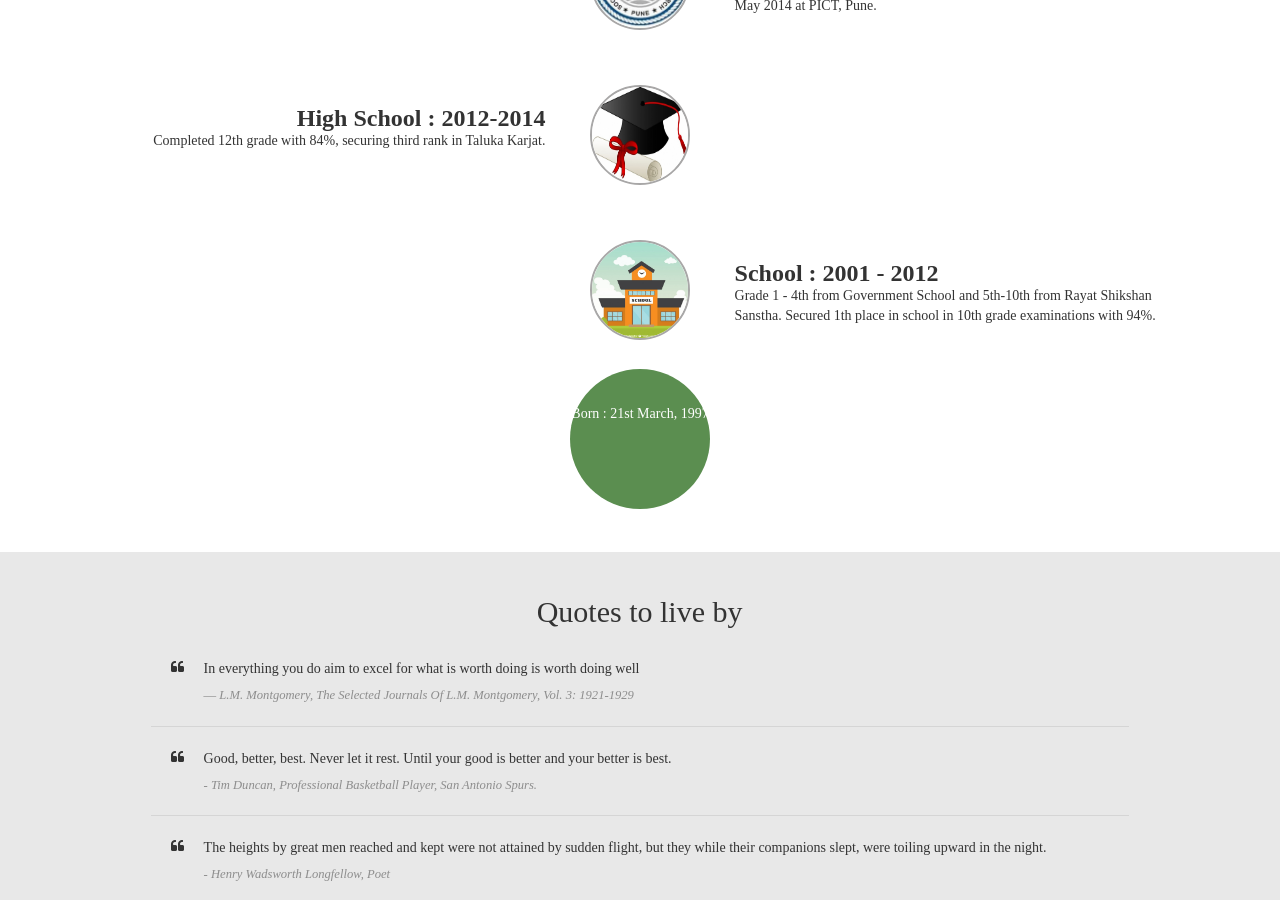
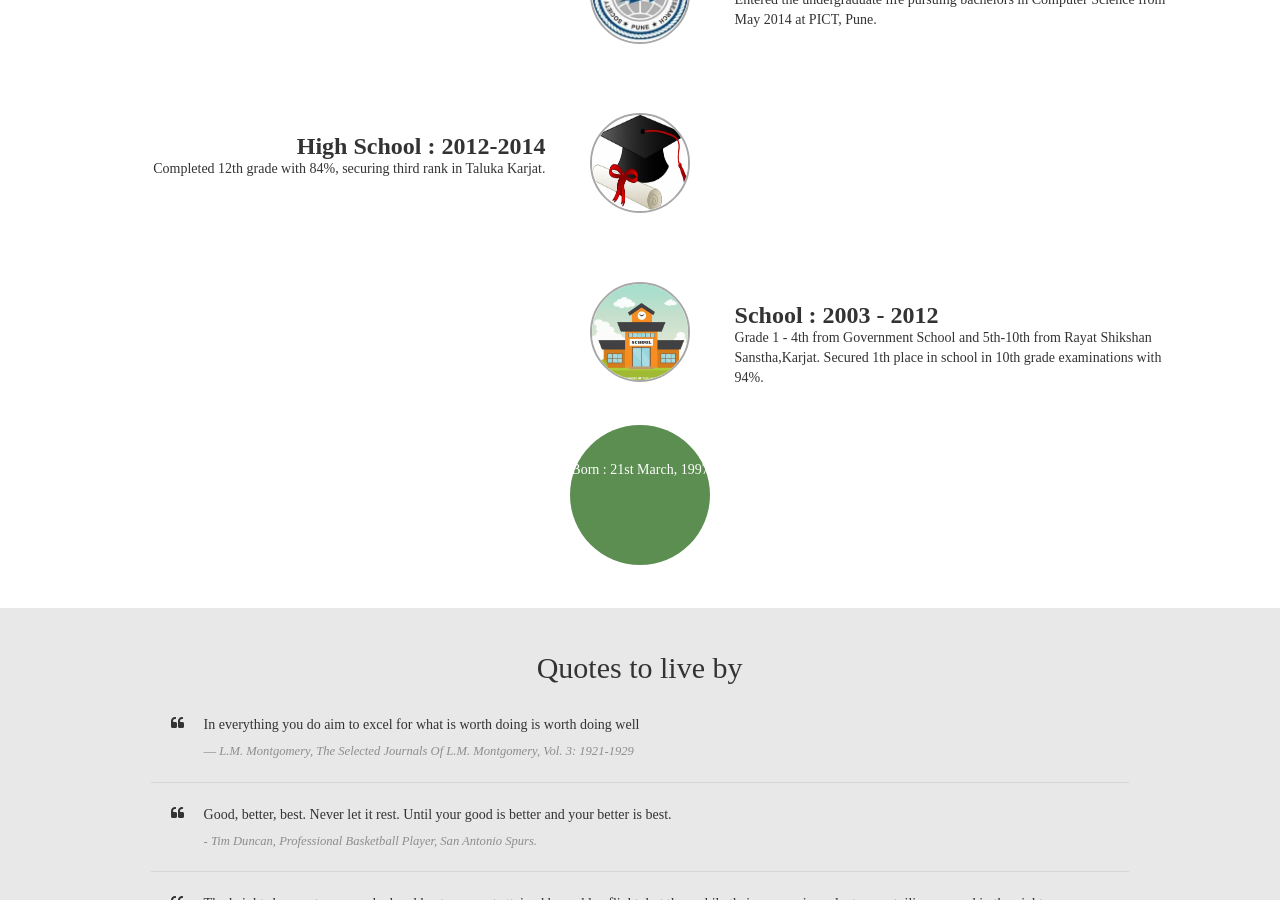
Before and after one commit to prachisudrik/prachisudrik.github.io, a Jekyll site: the page built from index.html, in a window 1280 px wide and 900 px high, scrolled down 1792 px. Built offline with Jekyll 4.4.1, drawn with Linux system fonts in a browser that asks for light colours; nearby versions of some CDN libraries; some web fonts are replaced.

Commit message:
Update timeline.yml

```diff
--- a/_data/timeline.yml
+++ b/_data/timeline.yml
@@ -18,8 +18,8 @@
   icon:
       src: /images/hschool.jpg
 
-- title: "School : 2001 - 2012"
-  description: Grade 1 - 4th from Government School and 5th-10th from Rayat Shikshan Sanstha. Secured 1th place in school in 10th grade examinations with 94%.
+- title: "School : 2003 - 2012"
+  description: Grade 1 - 4th from Government School and 5th-10th from Rayat Shikshan Sanstha,Karjat. Secured 1th place in school in 10th grade examinations with 94%.
   additional_classes: slideInLeft
   icon:
     src: /images/ptv.jpg
```
